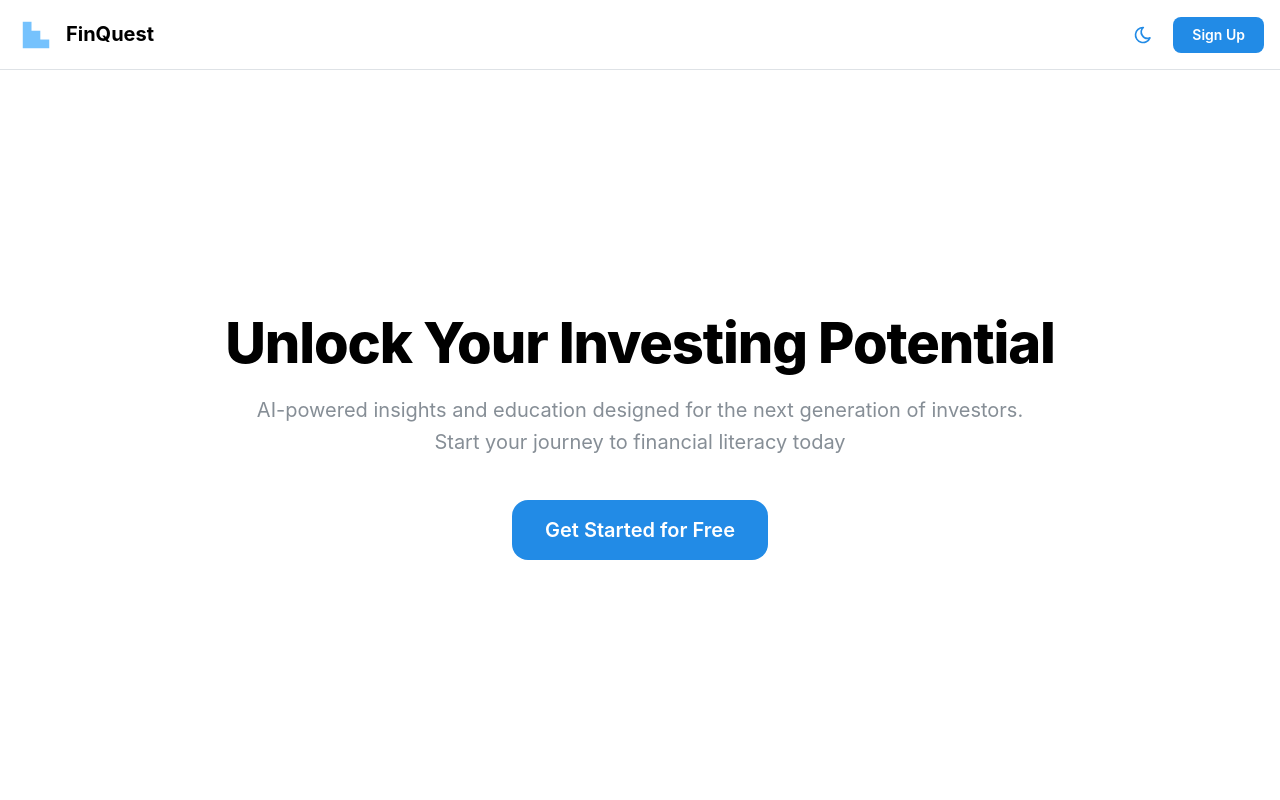
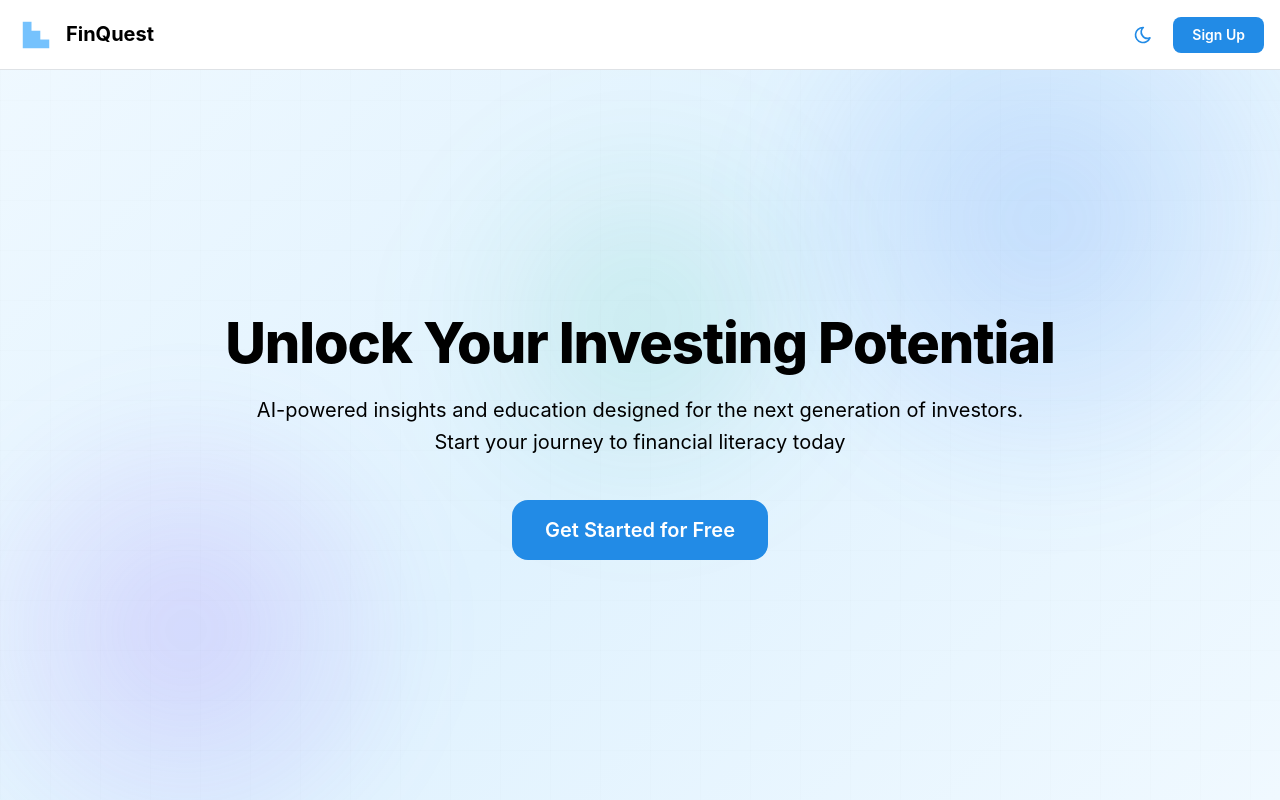
Before and after one commit to dcsil/FinQuest, a Next.js app in the folder app/web/: page / in a window 1280 px wide. Built offline with nearby package versions, Linux system fonts and the light colour scheme.

Commit message:
add: gradient background to landing page

```diff
--- /dev/null
+++ b/app/web/components/GradientBackground.tsx
@@ -0,0 +1,85 @@
+import { useMantineColorScheme, Box } from "@mantine/core";
+
+const GradientBackground = () => {
+    const { colorScheme } = useMantineColorScheme();
+    const isDark = colorScheme === "dark";
+
+    return (
+        <Box
+            style={{
+                position: "absolute",
+                top: 0,
+                left: 0,
+                right: 0,
+                bottom: 0,
+                zIndex: -1,
+                overflow: "hidden",
+                background: isDark
+                    ? "linear-gradient(135deg, #0f172a 0%, #1e293b 50%, #0f172a 100%)"
+                    : "linear-gradient(135deg, #f0f9ff 0%, #e0f2fe 50%, #f0f9ff 100%)",
+            }}
+        >
+            {/* Radial gradient orbs */}
+            <Box
+                style={{
+                    position: "absolute",
+                    top: "-10%",
+                    right: "-5%",
+                    width: "600px",
+                    height: "600px",
+                    borderRadius: "50%",
+                    background: isDark
+                        ? "radial-gradient(circle, rgba(59, 130, 246, 0.15) 0%, rgba(59, 130, 246, 0) 70%)"
+                        : "radial-gradient(circle, rgba(59, 130, 246, 0.2) 0%, rgba(59, 130, 246, 0) 70%)",
+                    filter: "blur(40px)",
+                }}
+            />
+            <Box
+                style={{
+                    position: "absolute",
+                    bottom: "-10%",
+                    left: "-5%",
+                    width: "500px",
+                    height: "500px",
+                    borderRadius: "50%",
+                    background: isDark
+                        ? "radial-gradient(circle, rgba(139, 92, 246, 0.15) 0%, rgba(139, 92, 246, 0) 70%)"
+                        : "radial-gradient(circle, rgba(139, 92, 246, 0.2) 0%, rgba(139, 92, 246, 0) 70%)",
+                    filter: "blur(40px)",
+                }}
+            />
+            <Box
+                style={{
+                    position: "absolute",
+                    top: "40%",
+                    left: "50%",
+                    transform: "translate(-50%, -50%)",
+                    width: "400px",
+                    height: "400px",
+                    borderRadius: "50%",
+                    background: isDark
+                        ? "radial-gradient(circle, rgba(16, 185, 129, 0.1) 0%, rgba(16, 185, 129, 0) 70%)"
+                        : "radial-gradient(circle, rgba(16, 185, 129, 0.15) 0%, rgba(16, 185, 129, 0) 70%)",
+                    filter: "blur(60px)",
+                }}
+            />
+            {/* Grid pattern overlay */}
+            <Box
+                style={{
+                    position: "absolute",
+                    top: 0,
+                    left: 0,
+                    right: 0,
+                    bottom: 0,
+                    backgroundImage: isDark
+                        ? "linear-gradient(rgba(255, 255, 255, 0.03) 1px, transparent 1px), linear-gradient(90deg, rgba(255, 255, 255, 0.03) 1px, transparent 1px)"
+                        : "linear-gradient(rgba(0, 0, 0, 0.02) 1px, transparent 1px), linear-gradient(90deg, rgba(0, 0, 0, 0.02) 1px, transparent 1px)",
+                    backgroundSize: "50px 50px",
+                    opacity: 0.5,
+                }}
+            />
+        </Box>
+    );
+};
+
+export default GradientBackground;
--- a/app/web/pages/index.tsx
+++ b/app/web/pages/index.tsx
@@ -14,6 +14,7 @@ import {
 } from "@mantine/core";
 import { IconSun, IconMoon } from "@tabler/icons-react";
 import FinQuestLogo from "../assets/FinQuestLogo.png";
+import GradientBackground from "@/components/GradientBackground";
 
 const ColorSchemeToggle = () => {
     const { colorScheme, setColorScheme } = useMantineColorScheme();
@@ -49,6 +50,7 @@ export default function Home() {
                     main: {
                         height: "100vh",
                         overflow: "hidden",
+                        position: "relative",
                     },
                 }}
             >
@@ -84,12 +86,15 @@ export default function Home() {
                 </AppShell.Header>
 
                 <AppShell.Main>
+                    <GradientBackground />
                     <Box
                         style={{
                             height: "calc(100vh - 70px)",
                             display: "flex",
                             alignItems: "center",
                             justifyContent: "center",
+                            position: "relative",
+                            zIndex: 1,
                         }}
                     >
                         <Container size="md">
@@ -109,7 +114,6 @@ export default function Home() {
                                     </Title>
                                     <Text
                                         size="xl"
-                                        c="dimmed"
                                         ta="center"
                                         maw={800}
                                         style={{ lineHeight: 1.6 }}
--- a/app/web/styles/Home.module.css
+++ /dev/null
@@ -1,168 +0,0 @@
-.page {
-  --gray-rgb: 0, 0, 0;
-  --gray-alpha-200: rgba(var(--gray-rgb), 0.08);
-  --gray-alpha-100: rgba(var(--gray-rgb), 0.05);
-
-  --button-primary-hover: #383838;
-  --button-secondary-hover: #f2f2f2;
-
-  display: grid;
-  grid-template-rows: 20px 1fr 20px;
-  align-items: center;
-  justify-items: center;
-  min-height: 100svh;
-  padding: 80px;
-  gap: 64px;
-  font-family: var(--font-geist-sans);
-}
-
-@media (prefers-color-scheme: dark) {
-  .page {
-    --gray-rgb: 255, 255, 255;
-    --gray-alpha-200: rgba(var(--gray-rgb), 0.145);
-    --gray-alpha-100: rgba(var(--gray-rgb), 0.06);
-
-    --button-primary-hover: #ccc;
-    --button-secondary-hover: #1a1a1a;
-  }
-}
-
-.main {
-  display: flex;
-  flex-direction: column;
-  gap: 32px;
-  grid-row-start: 2;
-}
-
-.main ol {
-  font-family: var(--font-geist-mono);
-  padding-left: 0;
-  margin: 0;
-  font-size: 14px;
-  line-height: 24px;
-  letter-spacing: -0.01em;
-  list-style-position: inside;
-}
-
-.main li:not(:last-of-type) {
-  margin-bottom: 8px;
-}
-
-.main code {
-  font-family: inherit;
-  background: var(--gray-alpha-100);
-  padding: 2px 4px;
-  border-radius: 4px;
-  font-weight: 600;
-}
-
-.ctas {
-  display: flex;
-  gap: 16px;
-}
-
-.ctas a {
-  appearance: none;
-  border-radius: 128px;
-  height: 48px;
-  padding: 0 20px;
-  border: none;
-  border: 1px solid transparent;
-  transition:
-    background 0.2s,
-    color 0.2s,
-    border-color 0.2s;
-  cursor: pointer;
-  display: flex;
-  align-items: center;
-  justify-content: center;
-  font-size: 16px;
-  line-height: 20px;
-  font-weight: 500;
-}
-
-a.primary {
-  background: var(--foreground);
-  color: var(--background);
-  gap: 8px;
-}
-
-a.secondary {
-  border-color: var(--gray-alpha-200);
-  min-width: 158px;
-}
-
-.footer {
-  grid-row-start: 3;
-  display: flex;
-  gap: 24px;
-}
-
-.footer a {
-  display: flex;
-  align-items: center;
-  gap: 8px;
-}
-
-.footer img {
-  flex-shrink: 0;
-}
-
-/* Enable hover only on non-touch devices */
-@media (hover: hover) and (pointer: fine) {
-  a.primary:hover {
-    background: var(--button-primary-hover);
-    border-color: transparent;
-  }
-
-  a.secondary:hover {
-    background: var(--button-secondary-hover);
-    border-color: transparent;
-  }
-
-  .footer a:hover {
-    text-decoration: underline;
-    text-underline-offset: 4px;
-  }
-}
-
-@media (max-width: 600px) {
-  .page {
-    padding: 32px;
-    padding-bottom: 80px;
-  }
-
-  .main {
-    align-items: center;
-  }
-
-  .main ol {
-    text-align: center;
-  }
-
-  .ctas {
-    flex-direction: column;
-  }
-
-  .ctas a {
-    font-size: 14px;
-    height: 40px;
-    padding: 0 16px;
-  }
-
-  a.secondary {
-    min-width: auto;
-  }
-
-  .footer {
-    flex-wrap: wrap;
-    align-items: center;
-    justify-content: center;
-  }
-}
-
-@media (prefers-color-scheme: dark) {
-  .logo {
-    filter: invert();
-  }
-}
--- a/app/web/styles/globals.css
+++ /dev/null
@@ -1,42 +0,0 @@
-:root {
-  --background: #ffffff;
-  --foreground: #171717;
-}
-
-@media (prefers-color-scheme: dark) {
-  :root {
-    --background: #0a0a0a;
-    --foreground: #ededed;
-  }
-}
-
-html,
-body {
-  max-width: 100vw;
-  overflow-x: hidden;
-}
-
-body {
-  color: var(--foreground);
-  background: var(--background);
-  font-family: Arial, Helvetica, sans-serif;
-  -webkit-font-smoothing: antialiased;
-  -moz-osx-font-smoothing: grayscale;
-}
-
-* {
-  box-sizing: border-box;
-  padding: 0;
-  margin: 0;
-}
-
-a {
-  color: inherit;
-  text-decoration: none;
-}
-
-@media (prefers-color-scheme: dark) {
-  html {
-    color-scheme: dark;
-  }
-}
```
